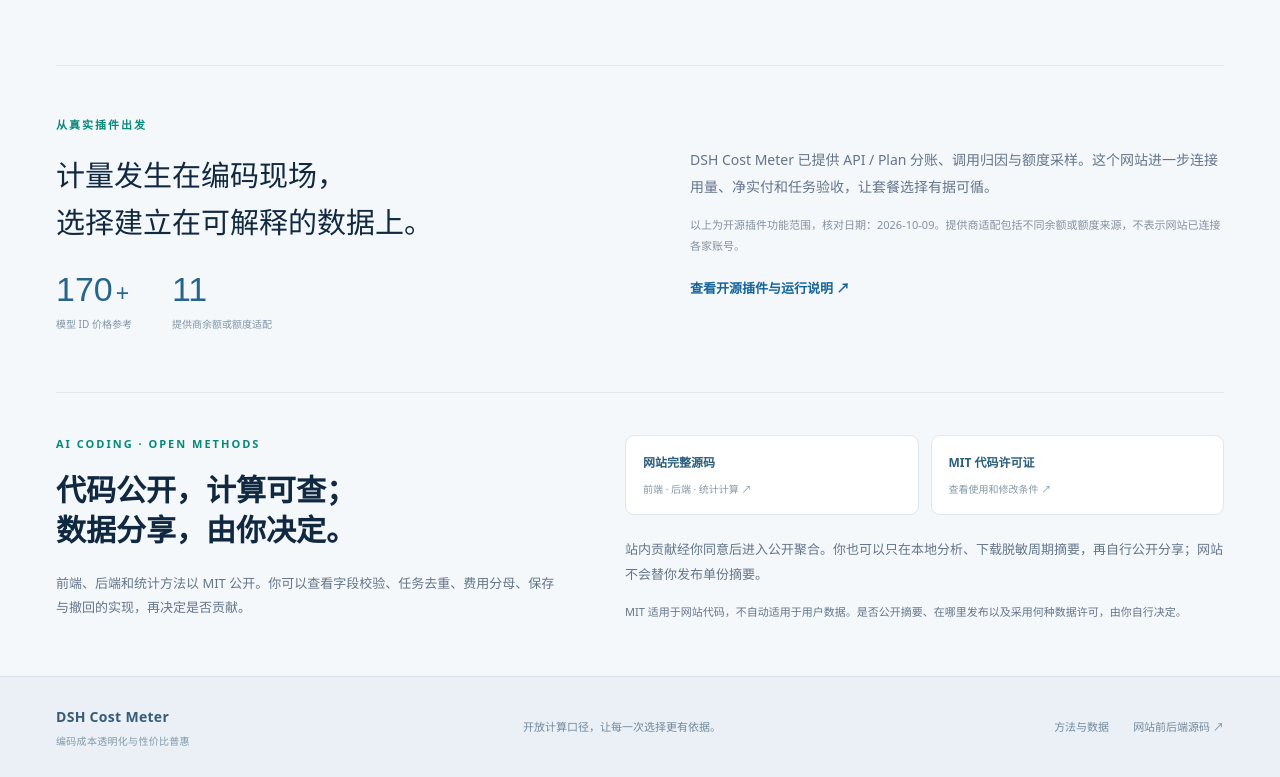
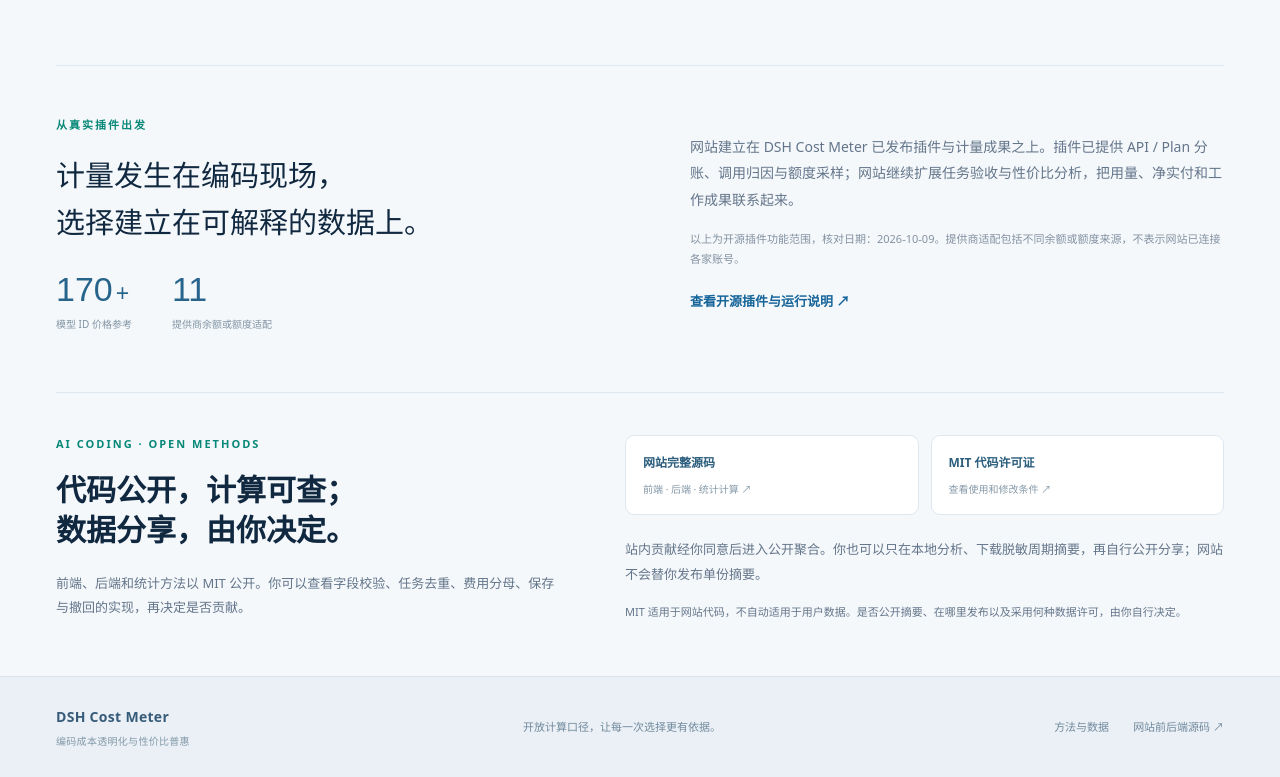
Before and after one commit to Han-1413141/dsh-cost-community, a website with bundled scripts: page public/index.html in a window 1280 px wide. Shown: the part 1094-1871 px from the top of the page. Built offline with nearby package versions, Linux system fonts and the light colour scheme; files whose address does not match are found by name.

Commit message:
docs: clarify project foundation and AA public reference

```diff
--- a/public/index.html
+++ b/public/index.html
@@ -26,7 +26,7 @@
       <div class="hero-bottom"><span>AI 编码 · 前后端开源 · 自愿分享</span><span>面向每一位一线开发者</span></div>
     </div>
     <div class="home-intro page-width"><div class="section-caption">一笔支出，三个问题</div><div class="intro-columns"><a href="#workspace"><span class="step-number">01</span><h2>额度到底换来了多少？</h2><p>同一窗口的两次读数，换算每 1% 额度对应的 Token 与 API 等价费用。</p><span class="inline-link">计算额度价值 →</span></a><a href="#workspace"><span class="step-number">02</span><h2>完成任务花了多少钱？</h2><p>完整周期净实付除以验收任务数，失败、重试与人工时间一并保留。</p><span class="inline-link">比较同类任务 →</span></a><a href="#contribute"><span class="step-number">03</span><h2>把脱敏摘要变成公共参考</h2><p>自愿贡献用于公开聚合；也可下载自己的脱敏摘要，自主选择是否公开和采用何种许可。</p><span class="inline-link">了解如何贡献 →</span></a></div></div>
-    <div class="origin-band page-width"><div><span class="section-caption">从真实插件出发</span><h2>计量发生在编码现场，<br>选择建立在可解释的数据上。</h2><div class="plugin-evidence"><div><strong>170<span>+</span></strong><small>模型 ID 价格参考</small></div><div><strong>11</strong><small>提供商余额或额度适配</small></div></div></div><div class="origin-copy"><p>DSH Cost Meter 已提供 API / Plan 分账、调用归因与额度采样。这个网站进一步连接用量、净实付和任务验收，让套餐选择有据可循。</p><p class="footnote">以上为开源插件功能范围，核对日期：2026-10-09。提供商适配包括不同余额或额度来源，不表示网站已连接各家账号。</p><a class="inline-link" href="https://github.com/Han-1413141/dsh-cost-meter" target="_blank" rel="noopener noreferrer">查看开源插件与运行说明 ↗</a></div></div>
+    <div class="origin-band page-width"><div><span class="section-caption">从真实插件出发</span><h2>计量发生在编码现场，<br>选择建立在可解释的数据上。</h2><div class="plugin-evidence"><div><strong>170<span>+</span></strong><small>模型 ID 价格参考</small></div><div><strong>11</strong><small>提供商余额或额度适配</small></div></div></div><div class="origin-copy"><p>网站建立在 DSH Cost Meter 已发布插件与计量成果之上。插件已提供 API / Plan 分账、调用归因与额度采样；网站继续扩展任务验收与性价比分析，把用量、净实付和工作成果联系起来。</p><p class="footnote">以上为开源插件功能范围，核对日期：2026-10-09。提供商适配包括不同余额或额度来源，不表示网站已连接各家账号。</p><a class="inline-link" href="https://github.com/Han-1413141/dsh-cost-meter" target="_blank" rel="noopener noreferrer">查看开源插件与运行说明 ↗</a></div></div>
     <section id="open-source-sharing" class="open-source-band page-width"><div><span class="section-caption">AI CODING · OPEN METHODS</span><h2>代码公开，计算可查；<br>数据分享，由你决定。</h2><p>前端、后端和统计方法以 MIT 公开。你可以查看字段校验、任务去重、费用分母、保存与撤回的实现，再决定是否贡献。</p></div><div><div class="source-links"><a href="https://github.com/Han-1413141/dsh-cost-community" target="_blank" rel="noopener noreferrer"><strong>网站完整源码</strong><span>前端 · 后端 · 统计计算 ↗</span></a><a href="https://github.com/Han-1413141/dsh-cost-community/blob/main/LICENSE" target="_blank" rel="noopener noreferrer"><strong>MIT 代码许可证</strong><span>查看使用和修改条件 ↗</span></a></div><p>站内贡献经你同意后进入公开聚合。你也可以只在本地分析、下载脱敏周期摘要，再自行公开分享；网站不会替你发布单份摘要。</p><p class="footnote">MIT 适用于网站代码，不自动适用于用户数据。是否公开摘要、在哪里发布以及采用何种数据许可，由你自行决定。</p></div></section>
   </section>
 
@@ -61,7 +61,7 @@
       <article id="method-quota" class="method-section"><span class="section-caption">01 / QUOTA VALUE</span><h2>每 1% 额度对应的用量价值</h2><div class="formula">新增 Token ÷ 新增已用额度百分点<br><span>新增 API 等价费用 ÷ 新增已用额度百分点</span></div><p>两次读数必须来自同一提供商、套餐、额度池、窗口和目录价格快照。已用额度要严格增加，累计 Token 与等价金额不能回退。窗口重置后，另起一组样本。</p><p>API 等价费用按目录价衡量用量价值，与订阅实付分开呈现。若同一账号还有其他客户端消耗额度，本地统计未覆盖其用量，每 1% 换算会被低估。</p><details><summary>Token 怎样避免重复计算？</summary><p>必须显式声明输入是否包含缓存读写、输出是否包含 reasoning。网站按声明计算非重复总量，并检查总数一致；未知计数语义不能生成可比总量。</p></details></article>
       <article id="method-paid" class="method-section"><span class="section-caption">02 / TASK VALUE</span><h2>把成本对应到真正验收的任务</h2><div class="formula">周期净实付 ÷ 验收通过的不同任务数<br><span>净实付 = 订阅 + 超额 + 其他 API 支出 − 退款</span></div><p>统计完整支付周期内的全部任务。未通过、放弃和重试产生的支出保留在分子里；成功率以全部不同任务为分母，尝试数另列，避免把一次任务的多轮重试当成多个成果。</p><p>比较条件至少包括任务类型、难度、验收标准、支付周期长度和月份。模型版本、工具设置与真实工作内容仍可能不同，因此结果用于描述观察，不解释为因果排名。建议在首次尝试前登记验收标准，并连续记录观察期内的全部任务。</p><p>多模型共享套餐按 <code>workflow</code> 组合统计，不能把完整月费重复分摊给每个模型。人工时间与失败次数同时查看。赠送、试用或优惠数据应单独分组，不能代表正常续费体验。</p></article>
       <article id="method-community" class="method-section"><span class="section-caption">03 / COMMUNITY AGGREGATION</span><h2>同条件分组，达到门槛再披露</h2><div class="principle-row"><div><strong>5</strong><span>份不同贡献编号<br>达到单组披露门槛</span></div><div><strong>Σ / Σ</strong><span>汇总分子再除分母<br>不直接平均个人比值</span></div></div><p>社区数据是用户自报，未逐条独立核验。五份不同贡献编号是记录披露门槛，不代表五个独立真人，也不代表统计显著。未达门槛的组只公开条件和记录数，不发布指标。</p><p>额度记录按读数来源、窗口类型与覆盖范围区分。只有固定重置窗口、覆盖完整且非本地估算的记录进入公开额度聚合；其他记录保留为个人观察。常规付费、促销、赠送与试用周期分组统计。</p><p>任务成本以总净实付除以总验收任务，额度价值以总 Token 除以总额度百分点。样本量、验收率、人工投入与分组条件跟随结果展示，不用单一分数掩盖取舍。</p></article>
-      <article id="method-aa" class="method-section"><span class="section-caption">04 / EXTERNAL CONTEXT</span><h2>Artificial Analysis 方法参考</h2><p>Artificial Analysis 提供能力、速度与价格等评估视角。综合能力指数、Coding Agent 的组合表现、特定 API 单价和个人订阅净实付，对应不同对象与测试条件，不能直接合成一个“最划算”的榜单。</p><p>本网站当前引用公开方法说明并提供官方外链。AA 数据接入与面向第三方的比较展示待取得相应授权，本页不抓取或复制 AA 排名。</p><div class="source-links"><a href="https://artificialanalysis.ai/" target="_blank" rel="noopener noreferrer"><strong>Artificial Analysis</strong><span>查看官方评估与方法 ↗</span></a><a href="https://artificialanalysiscdn.com/legal/ProDataPlatformTerms.pdf" target="_blank" rel="noopener noreferrer"><strong>Pro Data Platform Terms</strong><span>查看数据使用条款 ↗</span></a><a href="https://github.com/Han-1413141/dsh-cost-meter" target="_blank" rel="noopener noreferrer"><strong>DSH Cost Meter</strong><span>插件源码与运行说明 ↗</span></a></div></article>
+      <article id="method-aa" class="method-section"><span class="section-caption">04 / EXTERNAL CONTEXT</span><h2>AA 公开数据作为外部参照</h2><p>方案将 Artificial Analysis（AA）已公开的模型能力、价格与评测成本数据作为外部参照。对照时先对齐模型版本、推理设置和数据日期，再结合本地验收率、每项验收任务成本与人工投入，解释公开评测与真实编码任务之间的差异。</p><p>本站当前提供方法说明与官方外链，尚未完成 AA 数据的自动接入。公开模型评测成本与个人订阅实付分别保留来源和口径，不直接合成一个综合性价比分数。</p><div class="source-links"><a href="https://artificialanalysis.ai/models" target="_blank" rel="noopener noreferrer"><strong>AA 模型公开数据</strong><span>查看能力、价格与评测成本 ↗</span></a><a href="https://artificialanalysis.ai/methodology/intelligence-benchmarking" target="_blank" rel="noopener noreferrer"><strong>AA 评测方法</strong><span>核对评测定义与设置 ↗</span></a><a href="https://github.com/Han-1413141/dsh-cost-meter" target="_blank" rel="noopener noreferrer"><strong>DSH Cost Meter</strong><span>插件源码与运行说明 ↗</span></a></div></article>
       <article id="method-privacy" class="method-section"><span class="section-caption">05 / DATA CHOICE</span><h2>先本地预览，再由你确认分享</h2><p>本地分析不上传文件。贡献预览先检查原任务标识是否重复，再把任务与窗口标识换成临时随机别名；工作流名称用本浏览器的随机密钥生成稳定别名。原任务名、窗口名、工作流名和本地密钥不发送。提供商、套餐、模型、额度池和价格快照仍保留为公开比较字段，请使用适合公开的标识。</p><p>只有主动勾选同意并点击提交后，浏览器才发送预览中的去标识逐任务统计记录、验收结果、尝试次数、人工分钟、Token、费用与额度快照。服务器重新校验和计算，只保存周期与额度摘要，不保存逐任务记录、任务标识及原始快照。服务商基础访问日志可能记录网络请求信息，不作为公开数据。</p><p>工作流去标识使用随机 256 位 HMAC 密钥，以不可导出的 CryptoKey 保存在当前站点的浏览器 IndexedDB 中；不保存原文件、原名称或映射表。同一浏览器再次导入相同工作流时别名稳定。更换浏览器或清除站点数据会产生新别名；它不代表真人身份验证，也不用于承诺跨用户识别相同组合。</p><p>成功后生成贡献编号与撤回密钥。撤回密钥不同于本地工作流密钥：它只返回一次，服务端保存其哈希；浏览器仅在当前页面内存中保留，不保存到 localStorage 或 IndexedDB。撤回后该记录立即停止参与公开聚合。请自行保管凭证。</p><p>网站前端、后端与统计方法的代码以 <a class="inline-link" href="https://github.com/Han-1413141/dsh-cost-community" target="_blank" rel="noopener noreferrer">MIT 公开</a>，可检查字段处理、计算、保存和撤回实现。代码许可证不自动授予用户数据的再利用许可。站内仅按已同意的用途公开聚合；下载的去标识周期摘要由用户自行决定是否发布及采用何种许可，网站没有单份摘要公开接口。</p><p>这是基于 DeepSeek Harness 的独立社区项目。DeepSeek、DeepSeek Harness 与 Artificial Analysis 名称用于说明技术来源，不表示这些机构对本站统计结论作出认证。</p></article>
     </div></div>
   </section>
```
Also changed, not shown: README.md.
